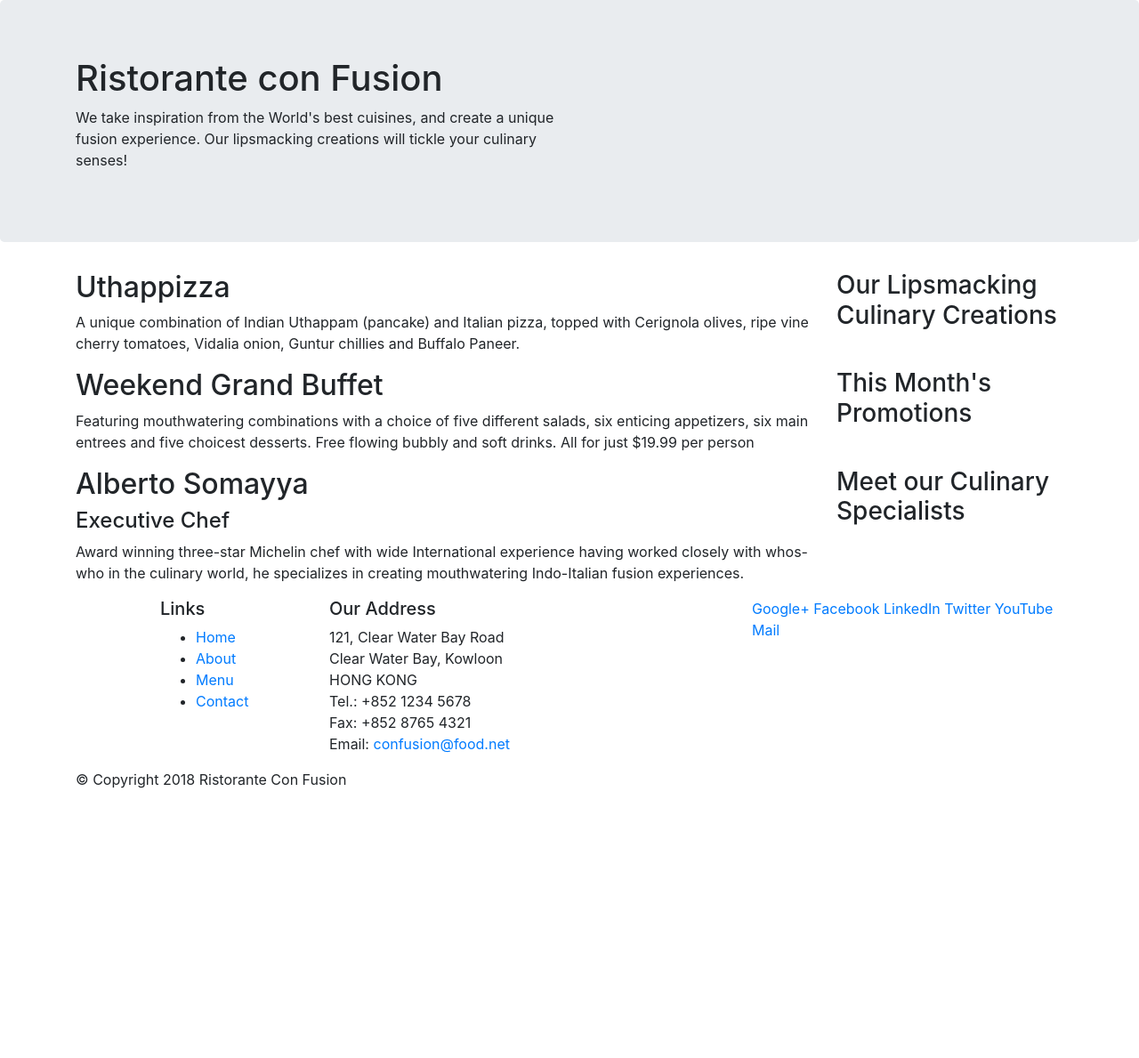
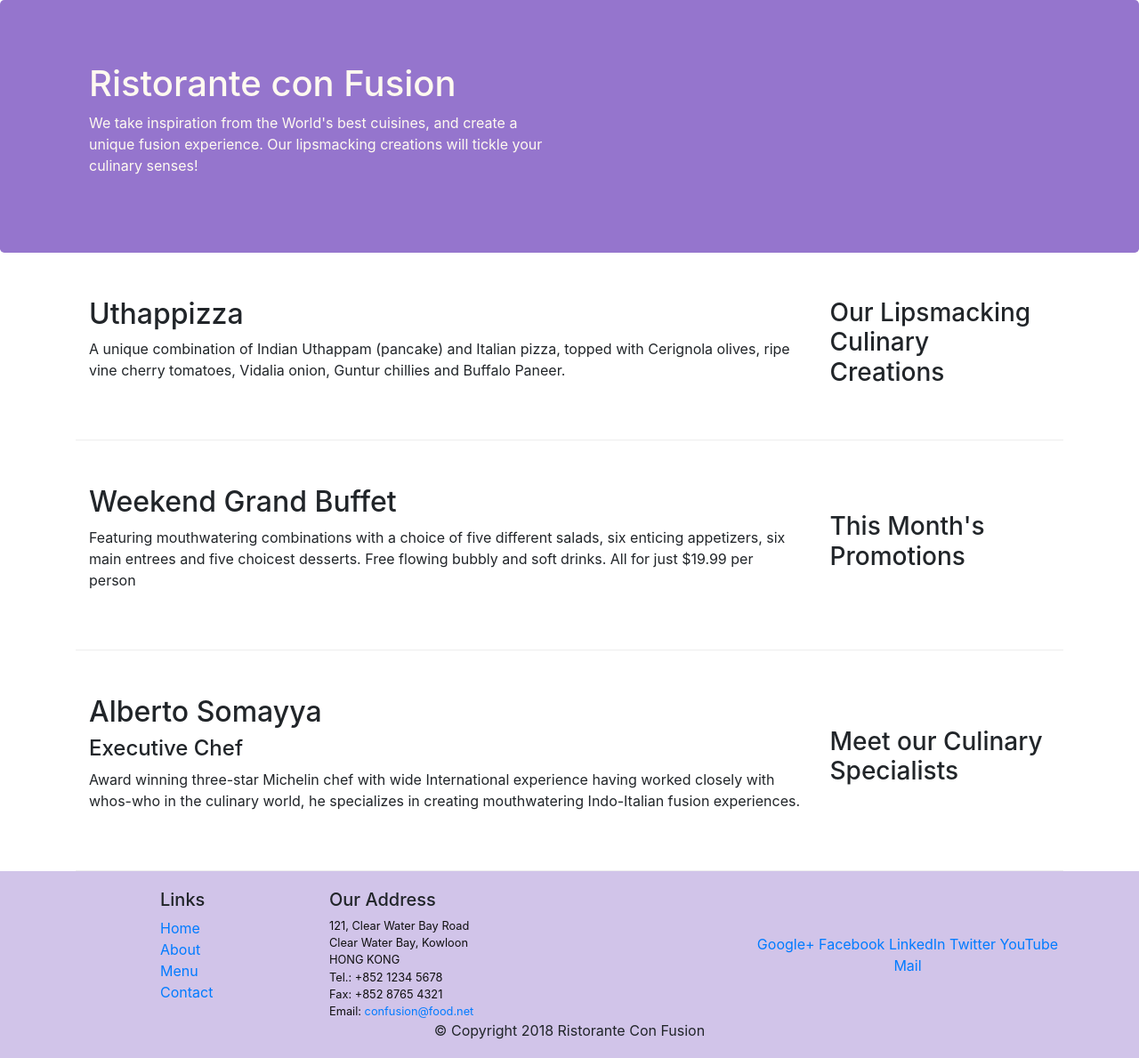
Before and after one commit to AlexGeControl/Full-Stacker--01-Bootstrap, a website: page index.html in a window 1280 px wide. Shown: the whole page at 89% size. Before the commit the page ends 904 px from the top, so only its background shows below. Drawn offline with nearby package versions, Linux system fonts and the light colour scheme.

Commit message:
enable alignment.

```diff
--- a/index.html
+++ b/index.html
@@ -10,6 +10,7 @@
 
         <!-- Bootstrap CSS -->
         <link rel="stylesheet" href="node_modules/bootstrap/dist/css/bootstrap.min.css">
+        <link rel="stylesheet" href="static/css/style.css">
 
         <title>Ristorante Con Fusion</title>
     </head>
@@ -18,7 +19,7 @@
 
         <header class="jumbotron">
             <div class="container">
-                <div class="row">
+                <div class="row row-header">
                     <!-- restaurant jumbotron logo -->
                     <div class="col-12 col-sm-6">
                         <h1>Ristorante con Fusion</h1>
@@ -33,7 +34,7 @@
         </header>
 
         <div class="container">
-            <div class="row">
+            <div class="row row-content align-items-center">
                 <div class="col-12 col-sm-4 order-sm-last col-md-3">
                     <h3>Our Lipsmacking Culinary Creations</h3>
                 </div>
@@ -44,7 +45,7 @@
             </div>
 
 
-            <div class="row">
+            <div class="row row-content align-items-center">
                 <div class="col-12 col-sm-4 order-sm-last col-md-3">
                     <h3>This Month's Promotions</h3>
                 </div>
@@ -54,7 +55,7 @@
                 </div>
             </div>
 
-            <div class="row">
+            <div class="row row-content align-items-center">
                 <div class="col-12 col-sm-4 order-sm-last col-md-3">
                     <h3>Meet our Culinary Specialists</h3>
                 </div>
@@ -66,12 +67,12 @@
             </div>
         </div>
 
-        <footer>
+        <footer class="footer">
             <div class="container">
-                <div class="row">
+                <div class="row align-items-top">
                     <div class="offset-1 col-4 col-sm-2">
                         <h5>Links</h5>
-                        <ul>
+                        <ul class="list-unstyled">
                             <li><a href="#">Home</a></li>
                             <li><a href="#">About</a></li>
                             <li><a href="#">Menu</a></li>
@@ -90,8 +91,9 @@
                         </address>
                     </div>
                     <!-- this will wrap into a new line on extra small screen device -->
-                    <div class="col-12 col-sm-4">
-                        <div>
+                    <!-- change alignment of a certain column -->
+                    <div class="col-12 col-sm-4 align-self-center">
+                        <div class="text-center">
                             <a href="http://google.com/+">Google+</a>
                             <a href="http://www.facebook.com/profile.php?id=">Facebook</a>
                             <a href="http://www.linkedin.com/in/">LinkedIn</a>
@@ -102,7 +104,7 @@
                     </div>
                 </div>
 
-                <div class="row">
+                <div class="row justify-content-center">
                     <div class="col-auto">
                         <p>© Copyright 2018 Ristorante Con Fusion</p>
                     </div>
--- /dev/null
+++ b/static/css/style.css
@@ -0,0 +1,42 @@
+/*
+    header
+ */
+.jumbotron {
+    margin: 0px auto;
+    padding: 70px 30px 70px 30px;
+    background: #9575CD;
+    color:floralwhite;
+}
+
+/*
+    contents in body
+ */
+.row-header {
+    margin: 0px auto;
+    padding: 0px;
+}
+
+.row-content {
+    margin: 0px auto;
+    padding: 50px 0px 50px 0px;
+    border-bottom: 1px ridge;
+    min-height: 40px;
+}
+
+/*
+    footer
+ */
+.footer {
+    margin: 0px auto;
+    padding: 20px 0px 20px 0px;
+
+    background-color: #D1C4E9;
+}
+
+address {
+    margin: 0px auto;
+
+    font-size: 80%;
+
+    color:#0f0f0f;
+}
```
